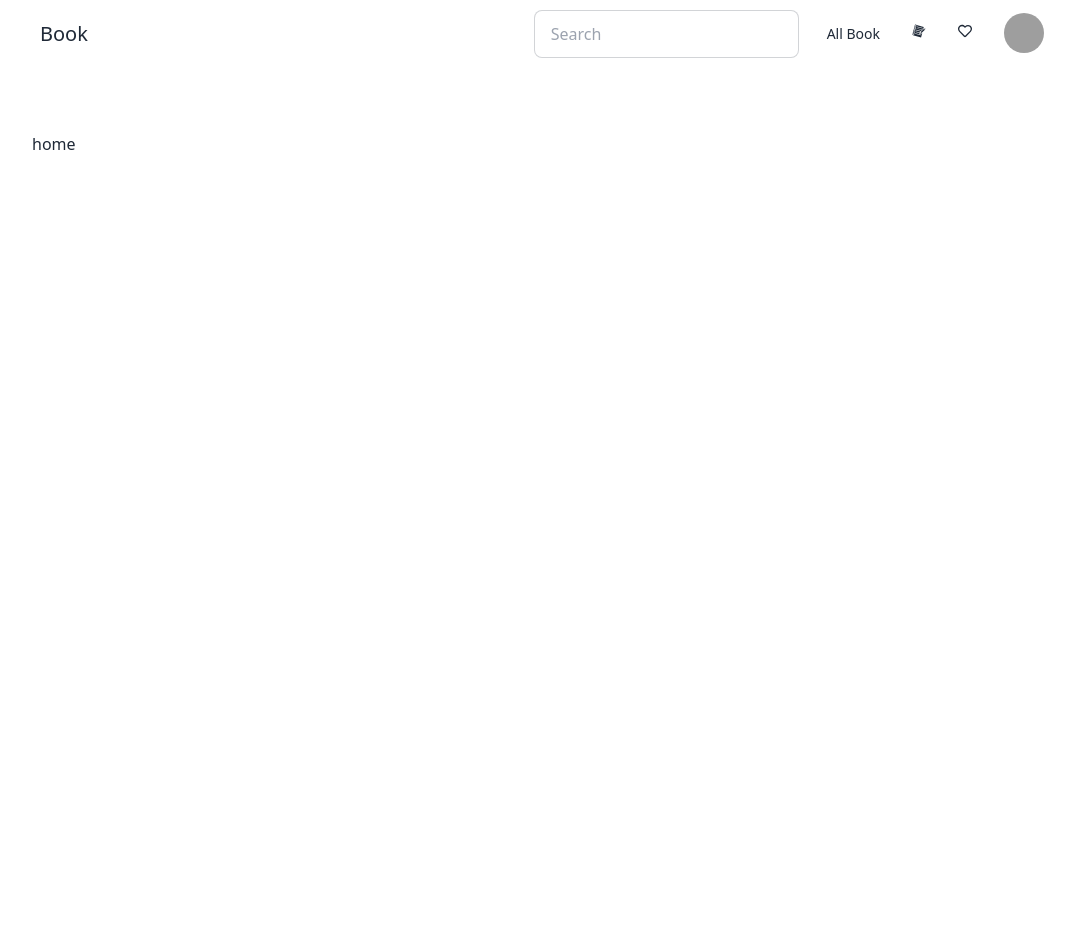
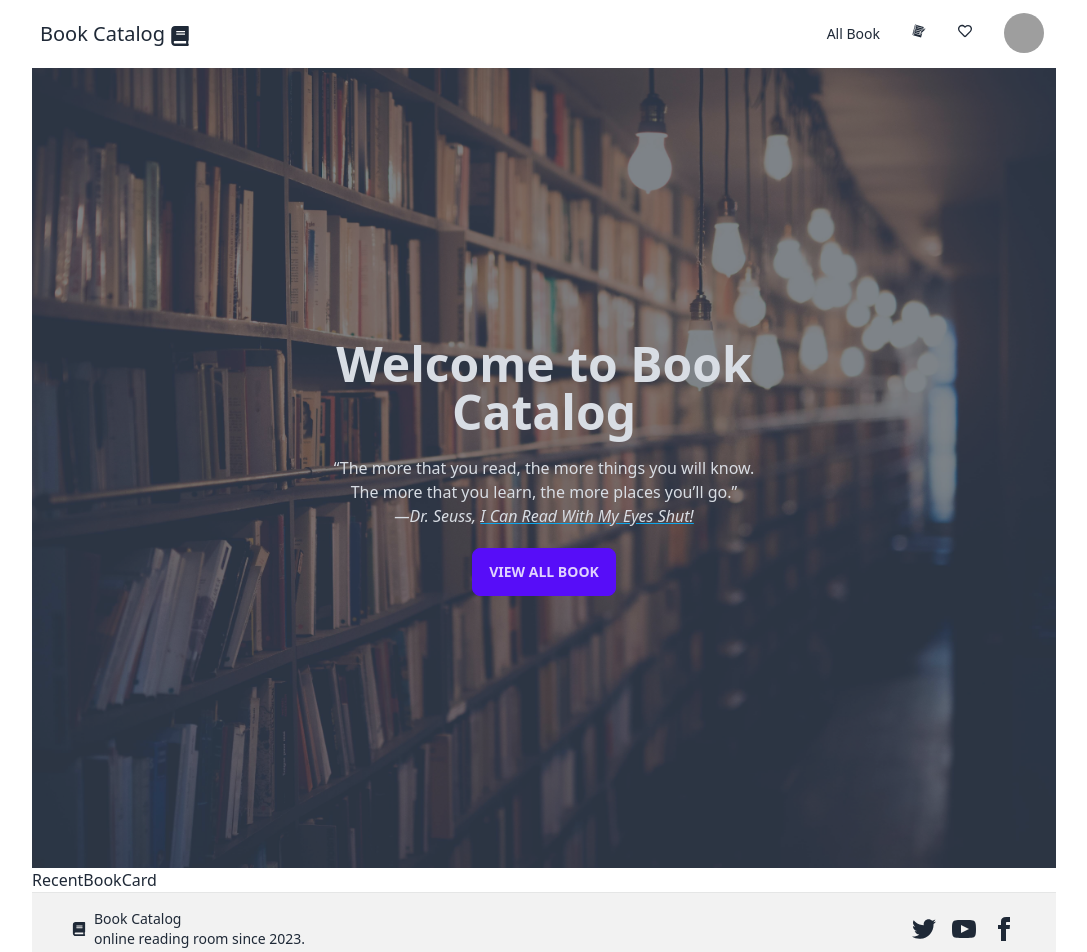
Before and after one commit to progmamun/book-frontend, a React (Vite) app: page / in a window 1280 px wide. Shown: the top 952 px of the page, without its empty margins (96-1183 px from the left). Before the commit the page ends 800 px from the top, so only its background shows below. Built offline with nearby package versions, Linux system fonts and the light colour scheme; grey boxes are pictures that could not be loaded.

Commit message:
editing-design

```diff
--- /dev/null
+++ b/src/components/BookCard.tsx
@@ -0,0 +1,23 @@
+export default function BookCard() {
+  /*
+    Title
+    Author
+    Genre
+    Publication Date
+    */
+  return (
+    <>
+      <div className="card w-96 bg-base-100 shadow-xl">
+        <div className="card-body">
+          <h2 className="card-title">Title:</h2>
+          <p>Author: </p>
+          <p>Genre: </p>
+          <p>Publication Data:</p>
+          <div className="card-actions justify-end">
+            <button className="btn btn-primary">Book Details</button>
+          </div>
+        </div>
+      </div>
+    </>
+  );
+}
--- /dev/null
+++ b/src/components/HeroSection.tsx
@@ -0,0 +1,35 @@
+import { Link } from "react-router-dom";
+import heroBookImg from "../assets/hero-book.jpg";
+
+export default function HeroSection() {
+  return (
+    <>
+      <div
+        className="hero min-h-screen"
+        style={{
+          backgroundImage: `url(${heroBookImg})`,
+        }}
+      >
+        <div className="hero-overlay bg-opacity-60"></div>
+        <div className="hero-content text-center text-neutral-content">
+          <div className="max-w-md">
+            <h1 className="mb-5 text-5xl font-bold">Welcome to Book Catalog</h1>
+            <p className="mb-5">
+              “The more that you read, the more things you will know. The more
+              that you learn, the more places you’ll go.”
+              <em className="block">
+                ―Dr. Seuss,{" "}
+                <a className="underline decoration-sky-500">
+                  I Can Read With My Eyes Shut!
+                </a>
+              </em>
+            </p>
+            <Link to="/all-book" className="btn btn-primary">
+              View All Book
+            </Link>
+          </div>
+        </div>
+      </div>
+    </>
+  );
+}
--- /dev/null
+++ b/src/components/RecentBookCard.tsx
@@ -0,0 +1,3 @@
+export default function RecentBookCard() {
+  return <div>RecentBookCard</div>;
+}
--- a/src/layout/Footer.tsx
+++ b/src/layout/Footer.tsx
@@ -1,44 +1,14 @@
+import { FaBook } from "react-icons/fa";
+
 export default function Footer() {
   return (
     <>
-      <footer className="footer p-10 bg-base-200 text-base-content">
-        <div>
-          <span className="footer-title">Services</span>
-          <a className="link link-hover">Branding</a>
-          <a className="link link-hover">Design</a>
-          <a className="link link-hover">Marketing</a>
-          <a className="link link-hover">Advertisement</a>
-        </div>
-        <div>
-          <span className="footer-title">Company</span>
-          <a className="link link-hover">About us</a>
-          <a className="link link-hover">Contact</a>
-          <a className="link link-hover">Jobs</a>
-          <a className="link link-hover">Press kit</a>
-        </div>
-        <div>
-          <span className="footer-title">Legal</span>
-          <a className="link link-hover">Terms of use</a>
-          <a className="link link-hover">Privacy policy</a>
-          <a className="link link-hover">Cookie policy</a>
-        </div>
-      </footer>
       <footer className="footer px-10 py-4 border-t bg-base-200 text-base-content border-base-300">
         <div className="items-center grid-flow-col">
-          <svg
-            width="24"
-            height="24"
-            viewBox="0 0 24 24"
-            xmlns="http://www.w3.org/2000/svg"
-            fillRule="evenodd"
-            clip-rule="evenodd"
-            className="fill-current"
-          >
-            <path d="M22.672 15.226l-2.432.811.841 2.515c.33 1.019-.209 2.127-1.23 2.456-1.15.325-2.148-.321-2.463-1.226l-.84-2.518-5.013 1.677.84 2.517c.391 1.203-.434 2.542-1.831 2.542-.88 0-1.601-.564-1.86-1.314l-.842-2.516-2.431.809c-1.135.328-2.145-.317-2.463-1.229-.329-1.018.211-2.127 1.231-2.456l2.432-.809-1.621-4.823-2.432.808c-1.355.384-2.558-.59-2.558-1.839 0-.817.509-1.582 1.327-1.846l2.433-.809-.842-2.515c-.33-1.02.211-2.129 1.232-2.458 1.02-.329 2.13.209 2.461 1.229l.842 2.515 5.011-1.677-.839-2.517c-.403-1.238.484-2.553 1.843-2.553.819 0 1.585.509 1.85 1.326l.841 2.517 2.431-.81c1.02-.33 2.131.211 2.461 1.229.332 1.018-.21 2.126-1.23 2.456l-2.433.809 1.622 4.823 2.433-.809c1.242-.401 2.557.484 2.557 1.838 0 .819-.51 1.583-1.328 1.847m-8.992-6.428l-5.01 1.675 1.619 4.828 5.011-1.674-1.62-4.829z"></path>
-          </svg>
+          <FaBook />
           <p>
-            ACME Industries Ltd. <br />
-            Providing reliable tech since 1992
+            Book Catalog <br />
+            online reading room since 2023.
           </p>
         </div>
         <div className="md:place-self-center md:justify-self-end">
--- a/src/layout/MainLayout.tsx
+++ b/src/layout/MainLayout.tsx
@@ -5,7 +5,7 @@ export default function MainLayout() {
   return (
     <>
       <Navbar />
-      <div className="pt-16">
+      <div className="">
         <Outlet />
       </div>
     </>
--- a/src/layout/Navbar.tsx
+++ b/src/layout/Navbar.tsx
@@ -1,5 +1,5 @@
 import { Link } from "react-router-dom";
-import { FaRegHeart } from "react-icons/fa";
+import { FaBook, FaRegHeart } from "react-icons/fa";
 import { GiNotebook } from "react-icons/gi";
 
 export default function Navbar() {
@@ -8,17 +8,10 @@ export default function Navbar() {
       <div className="navbar bg-base-100">
         <div className="flex-1">
           <Link to="/" className="text-xl">
-            Book
+            Book Catalog <FaBook className="inline-block"></FaBook>
           </Link>
         </div>
         <div className="flex-none gap-2">
-          <div className="form-control">
-            <input
-              type="text"
-              placeholder="Search"
-              className="input input-bordered w-24 md:w-auto"
-            />
-          </div>
           <ul className="menu menu-horizontal px-1">
             <li>
               <Link to="/all-book">All Book</Link>
@@ -38,7 +31,7 @@ export default function Navbar() {
           <div className="dropdown dropdown-end">
             <label tabIndex={0} className="btn btn-ghost btn-circle avatar">
               <div className="w-10 rounded-full">
-                <img src="/images/stock/photo-1534528741775-53994a69daeb.jpg" />
+                <img src="https://cdn-icons-png.flaticon.com/512/727/727399.png?w=740&t=st=1689648803~exp=1689649403~hmac=8221da22c9670528695687067141c28c1883ebdb1aebeb0124806842e22c3328" />
               </div>
             </label>
             <ul
--- a/src/page/AllBook.tsx
+++ b/src/page/AllBook.tsx
@@ -1,3 +1,9 @@
+import BookCard from "../components/BookCard";
+
 export default function AllBook() {
-  return <div>AllBook</div>;
+  return (
+    <>
+      <BookCard />
+    </>
+  );
 }
--- /dev/null
+++ b/src/page/BookDetails.tsx
@@ -0,0 +1,15 @@
+export default function BookDetails() {
+  return (
+    <>
+      <div className="card w-96 bg-base-100 shadow-xl">
+        <div className="card-body">
+          <h2 className="card-title">Title:</h2>
+          <p>Author: </p>
+          <p>Genre: </p>
+          <p>Publication Data:</p>
+          <p>Reviews:</p>
+        </div>
+      </div>
+    </>
+  );
+}
--- a/src/page/Home.tsx
+++ b/src/page/Home.tsx
@@ -1,7 +1,13 @@
+import HeroSection from "../components/HeroSection";
+import RecentBookCard from "../components/RecentBookCard";
+import Footer from "../layout/Footer";
+
 export default function Home() {
   return (
     <>
-      <h1>home</h1>
+      <HeroSection></HeroSection>
+      <RecentBookCard></RecentBookCard>
+      <Footer></Footer>
     </>
   );
 }
```
Also changed, not shown: src/routes/index.tsx (+10 -0 lines), src/assets/hero-book.jpg (added).
